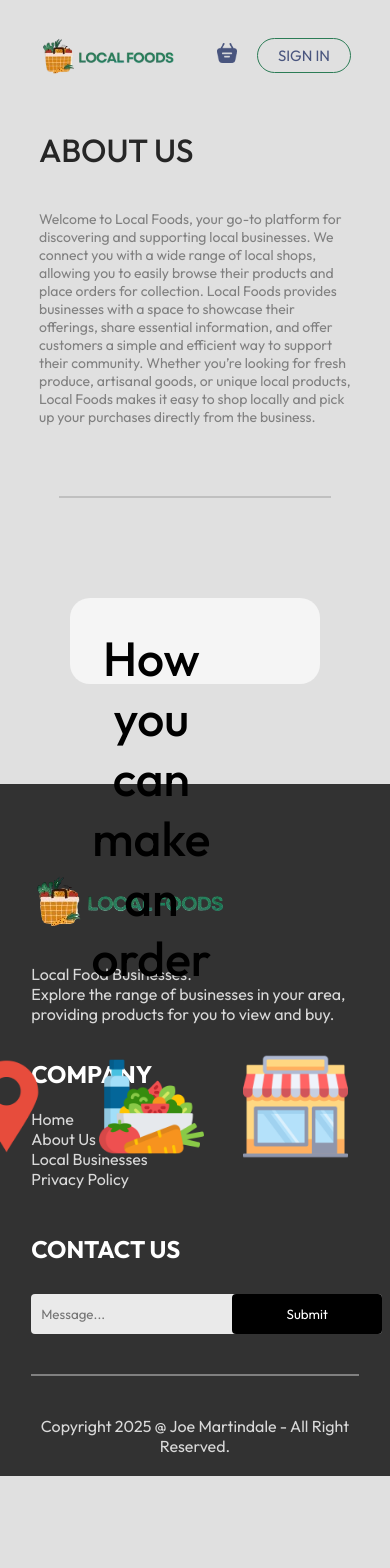
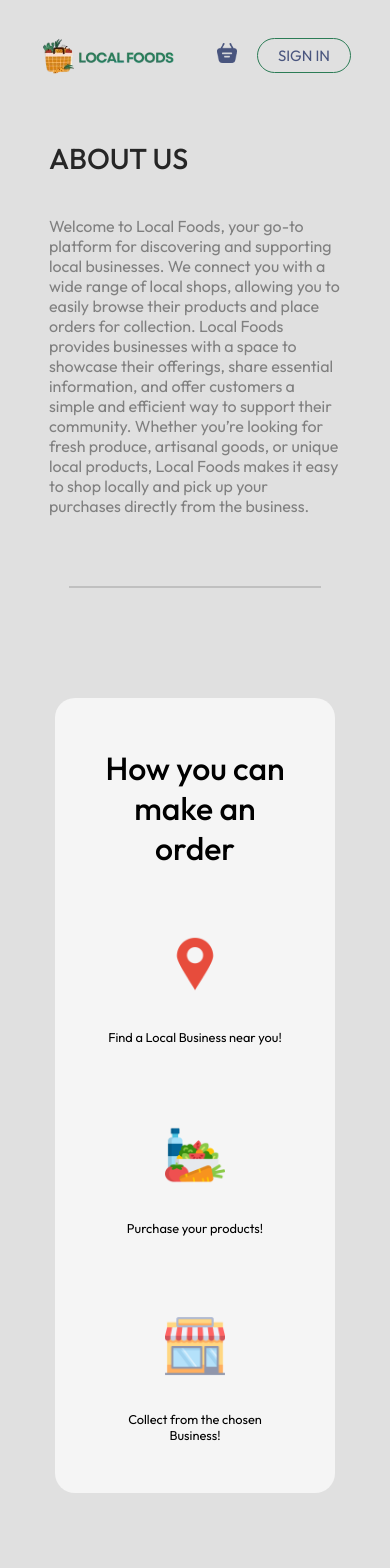
Before and after one commit to Joemartindale14/IDP, a React (Vite) app: page /about-us in a window 390 px wide. Shown: the top 1568 px of the page. Before the commit the page ends 1476 px from the top, so only its background shows below. Built offline with nearby package versions, Linux system fonts and the light colour scheme.

Commit message:
Responsive
Home page
About Us page

```diff
--- a/src/components/AboutUs/AboutUs.css
+++ b/src/components/AboutUs/AboutUs.css
@@ -19,9 +19,23 @@
   background-color: #e2e2e2;
   border: none;
 }
-@media (max-width: 1050px){
+@media (max-width: 1050px) {
+  .about-us h1 {
+    font-size: 2rem;
+  }
   .about-us-text {
-    max-width: 100%;
-    font-size: 14px;
+    font-size: 1.1rem;
   }
 }
+@media (max-width: 750px) {
+  .about-us {
+    padding: 10px;
+  }
+  .about-us h1 {
+    font-size: 1.8rem;
+  }
+  .about-us-text {
+    font-size: 1rem;
+    text-align: left;
+  }
+}
--- a/src/components/Header/Header.css
+++ b/src/components/Header/Header.css
@@ -46,18 +46,37 @@
   background-color: #164e34da;
 }
 @media (max-width: 1050px) {
+  .header {
+    height: 40vw;
+  }
   .header-contents {
-    max-width: 45%;
+    width: 90%;
+  }
+  .header-contents h2 {
+    font-size: max(3.5vw, 18px);
+  }
+  .header-contents p {
+    font-size: 0.9vw;
+  }
+  .header-contents button {
+    padding: 1.5vw 3vw;
   }
 }
 @media (max-width: 750px) {
+  .header {
+    height: 50vw;
+  }
   .header-contents {
-    max-width: 65%;
+    width: 95%;
+  }
+  .header-contents h2 {
+    font-size: max(5vw, 16px);
   }
   .header-contents p {
-    display: none;
+    font-size: 0.8rem;
   }
   .header-contents button {
     padding: 2vw 4vw;
+    font-size: 0.9rem;
   }
 }
--- a/src/components/OrderSteps/OrderSteps.css
+++ b/src/components/OrderSteps/OrderSteps.css
@@ -49,20 +49,40 @@
   color: black;
   font-size: 1rem;
 }
-
-@media (max-width: 1050px){
-  .order-steps-contents{
-    max-width: 45%;
+@media (max-width: 1050px) {
+  .order-steps{
+    width: 90%;
+    height: fit-content;
+  }
+  .order-steps-contents h2 {
+    font-size: 2.5rem;
+  }
+  .order-step img {
+    width: 100px;
+    height: 100px;
+  }
+  .order-step p {
+    font-size: 0.9rem;
   }
 }
-@media (max-width: 750px){
-  .order-steps-contents{
-    max-width: 65%;
+@media (max-width: 750px) {
+  .order-steps {
+    width: 90%;
+    height: fit-content;
+    padding: 20px;
   }
-  .order-steps-contents p{
-    display: none;
+  .order-steps-contents h2 {
+    font-size: 2rem;
   }
-  .order-steps-contents button{
-    padding: 2vw 4vw;
+  .order-steps-contents-text {
+    flex-direction: column;
+    gap: 20px;
+  }
+  .order-step img {
+    width: 80px;
+    height: 80px;
+  }
+  .order-step p {
+    font-size: 0.8rem;
   }
 }
```
